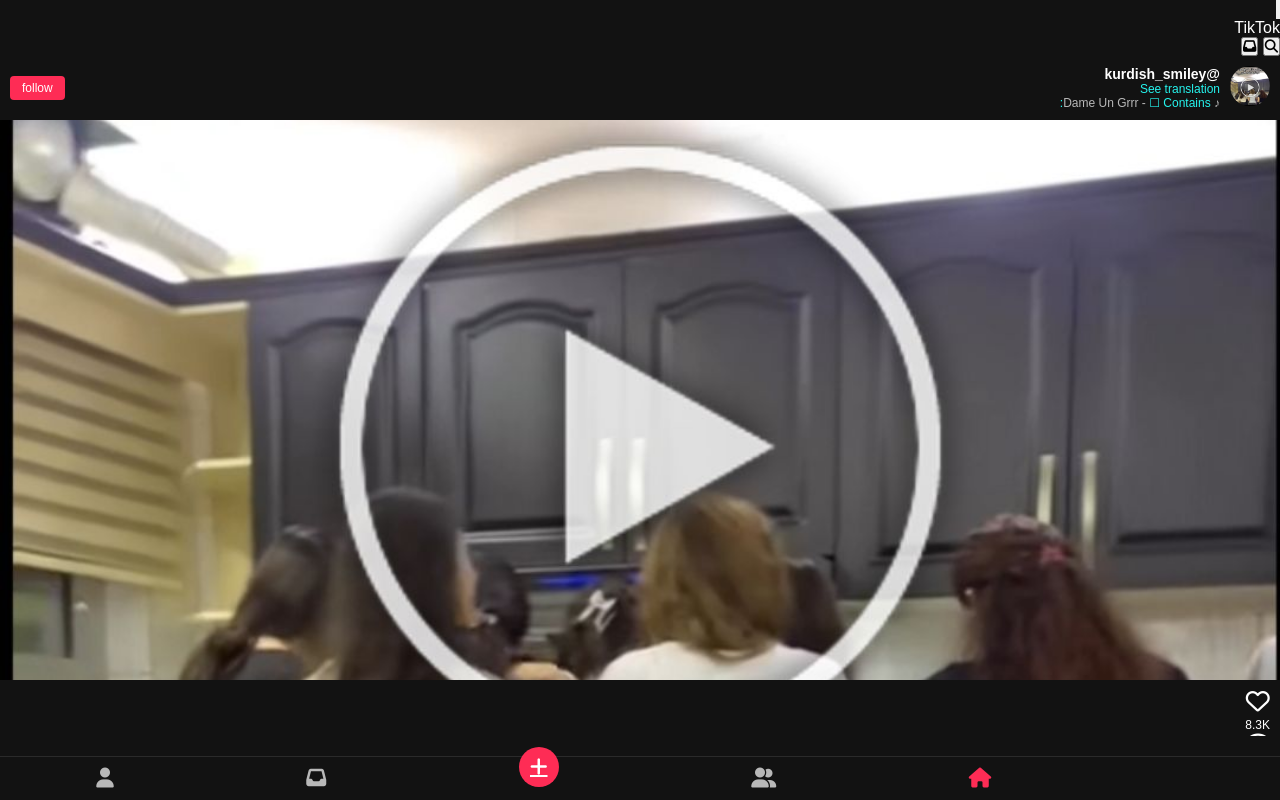
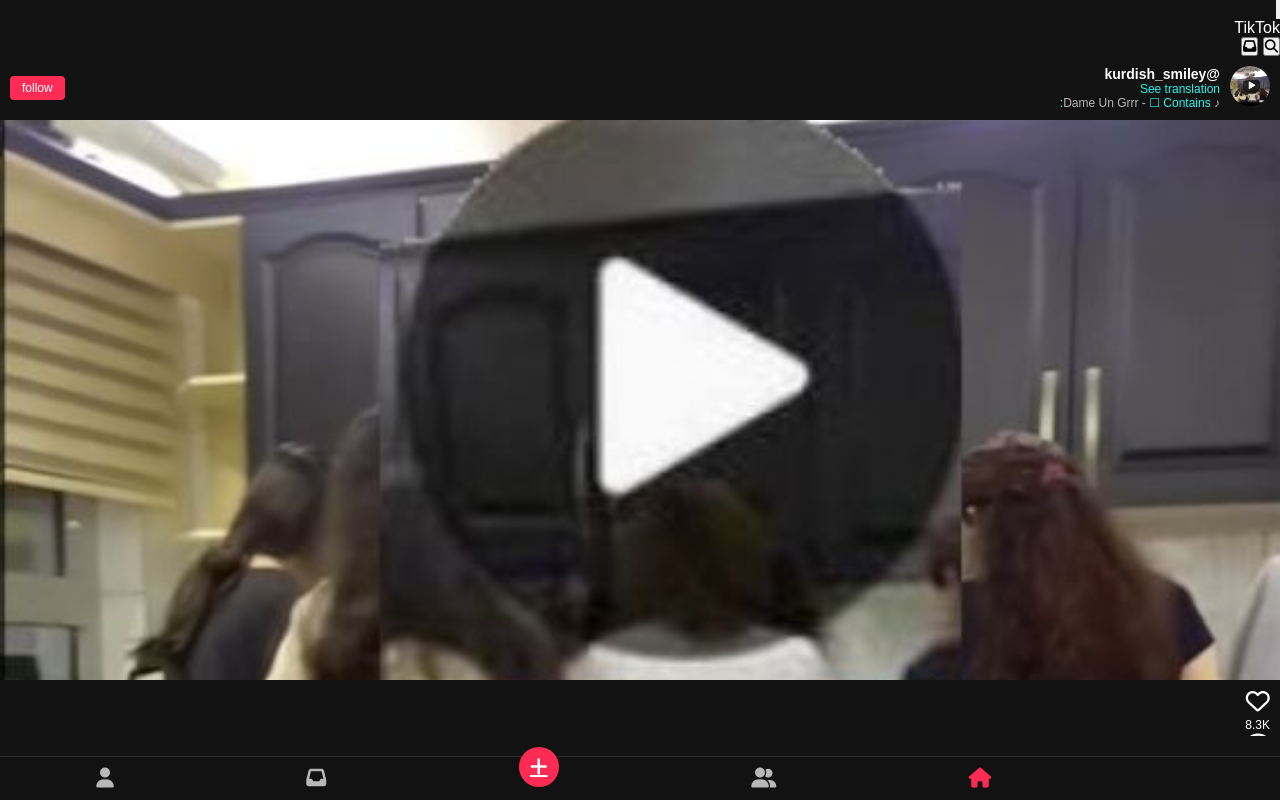
Before and after one commit to trtok/tiktok-video-reels, a plain HTML site: page index.html in a window 1280 px wide. Drawn offline with Linux system fonts and the light colour scheme.

Commit message:
Update index.html

```diff
--- a/index.html
+++ b/index.html
@@ -33,7 +33,7 @@
             <div class="image-container">
                 <div class="user-info-header">
                     <div class="user-avatar">
-                        <img src="qaiwan.jpg" alt="بەکارهێنەر">
+                        <img src="gruop.jpg" alt="بەکارهێنەر">
                     </div>
                     <div class="user-details">
                         <span class="username">@kurdish_smiley</span>
@@ -45,7 +45,7 @@
 
                 <div class="image-wrapper">
                     <a href="https://d561f934-a3fc-4f4d-b2de-d1b64b182356-00-tujhwprvmvj3.sisko.replit.dev:3003/" target="_blank">
-                    <img src="qaiwan.jpg" alt="وێنەی کوردی" class="post-image">
+                    <img src="gruop.jpg" alt="وێنەی کوردی" class="post-image">
                 </div>
 
                 <div class="image-actions">
```
